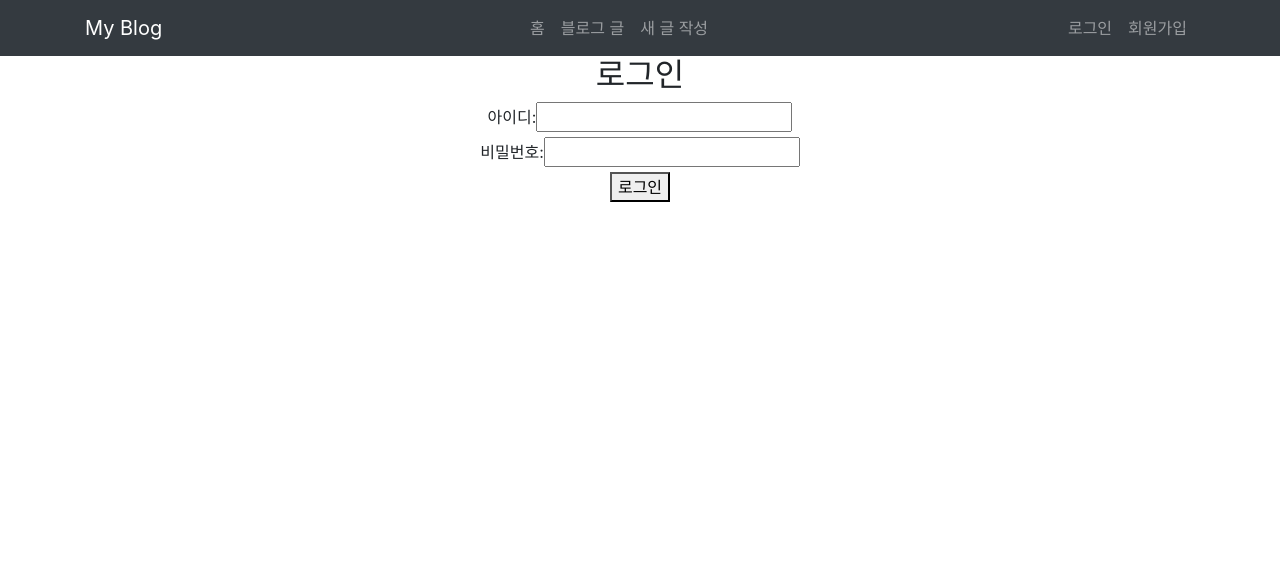
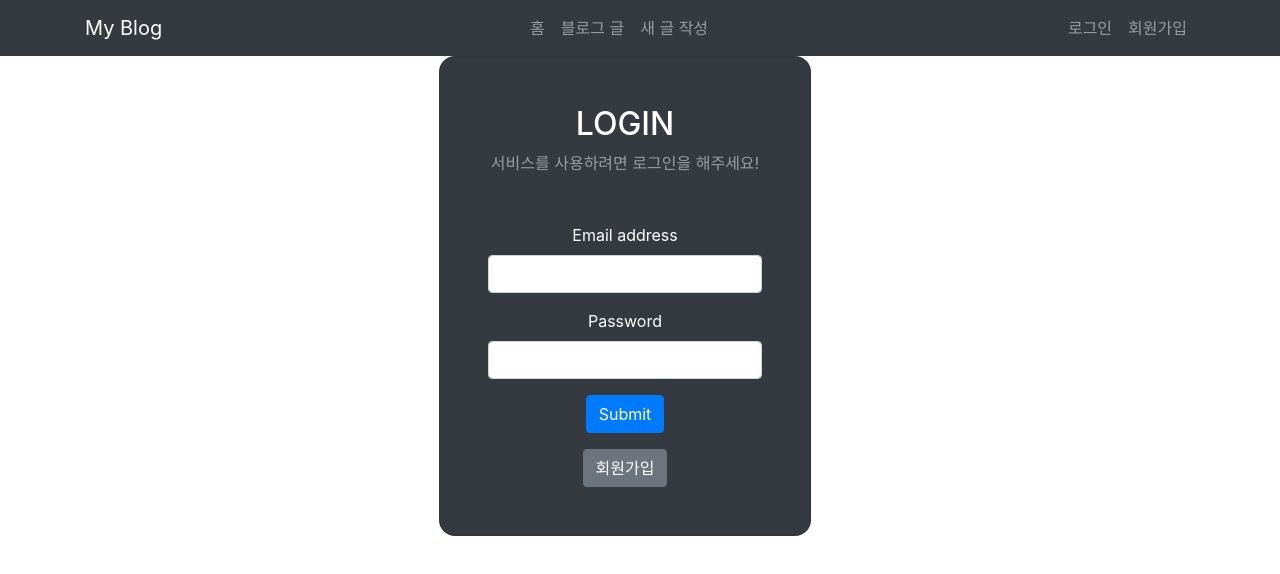
Before and after one commit to kkoma2623/spring_blog, a React (Create React App) app in the folder src/main/frontend/: page /login in a window 1280 px wide. Shown: the top 574 px of the page. Built offline with nearby package versions, Linux system fonts and the light colour scheme.

Commit message:
redirect to login page if not auth

```diff
--- a/src/main/frontend/src/BlogArticle.tsx
+++ b/src/main/frontend/src/BlogArticle.tsx
@@ -58,6 +58,10 @@ const BlogArticle: React.FC<BlogArticleProps> = ({articleId}) => {
                 const response = await fetch(`http://localhost:8080/articles/${id}`, {
                     credentials: "include"
                 });
+
+                if (response.status === 401) {
+                    navigate("/login");
+                }
 
                 if (!response.ok) {
                     throw new Error(`API 호출 실패: ${response.status}`);
--- a/src/main/frontend/src/BlogLlist.tsx
+++ b/src/main/frontend/src/BlogLlist.tsx
@@ -28,6 +28,9 @@ const BlogList: React.FC = () => {
                     credentials: "include"
                 });
 
+                if (response.status === 401) {
+                    navigate("/login");
+                }
                 // 응답이 실패한 경우
                 if (!response.ok) {
                     throw new Error(`API 호출 실패: ${response.status}`);
--- a/src/main/frontend/src/Login.tsx
+++ b/src/main/frontend/src/Login.tsx
@@ -1,65 +1,91 @@
 import React, {useState} from 'react';
+import {useNavigate} from 'react-router-dom';
 
-interface LoginProps {
-    onLoginSuccess: () => void;
-}
-
-const Login: React.FC<LoginProps> = ({onLoginSuccess}) => {
+const Login: React.FC<{ onLoginSuccess: () => void }> = ({onLoginSuccess}) => {
     const [username, setUsername] = useState('');
     const [password, setPassword] = useState('');
+    const navigate = useNavigate();
     const [error, setError] = useState<string | null>(null);
 
     const handleSubmit = async (e: React.FormEvent) => {
         e.preventDefault();
         setError(null);
 
+        const formData = new URLSearchParams();
+        formData.append('username', username);
+        formData.append('password', password);
+
         try {
             const response = await fetch('http://localhost:8080/login', {
                 method: 'POST',
                 headers: {
-                    'Content-Type': 'application/json',
+                    'Content-Type': 'application/x-www-form-urlencoded',
                 },
-                credentials: 'include', // 쿠키 포함 (세션용)
-                body: JSON.stringify({username, password}),
+                credentials: 'include', // 세션 쿠키 저장
+                body: formData.toString(),
             });
 
             if (response.ok) {
                 onLoginSuccess();
+                navigate('/articles'); // 로그인 성공 시 이동
             } else {
-                const data = await response.json();
-                setError(data.message || '로그인 실패');
+                setError('로그인 실패. 아이디나 비밀번호를 확인해주세요.');
             }
         } catch (err) {
-            setError('네트워크 오류 발생');
+            setError('네트워크 오류가 발생했습니다.');
         }
     };
 
     return (
-        <div>
-            <h2>로그인</h2>
+        <section className="d-flex vh-100 gradient-custom">
+            <div className="container-fluid row justify-content-center align-content-center">
+                <div className="card bg-dark" style={{borderRadius: '1rem'}}>
+                    <div className="card-body p-5 text-center">
+                        <h2 className="text-white">LOGIN</h2>
+                        <p className="text-white-50 mt-2 mb-5">
+                            서비스를 사용하려면 로그인을 해주세요!
+                        </p>
+
                         <form onSubmit={handleSubmit}>
-                <div>
-                    <label>아이디:</label>
+                            <div className="mb-3">
+                                <label className="form-label text-white">Email address</label>
                                 <input
-                        type="text"
+                                    type="email"
+                                    className="form-control"
+                                    name="username"
                                     value={username}
-                        onChange={e => setUsername(e.target.value)}
+                                    onChange={(e) => setUsername(e.target.value)}
                                     required
                                 />
                             </div>
-                <div>
-                    <label>비밀번호:</label>
+                            <div className="mb-3">
+                                <label className="form-label text-white">Password</label>
                                 <input
                                     type="password"
+                                    className="form-control"
+                                    name="password"
                                     value={password}
-                        onChange={e => setPassword(e.target.value)}
+                                    onChange={(e) => setPassword(e.target.value)}
                                     required
                                 />
                             </div>
-                {error && <p style={{color: 'red'}}>{error}</p>}
-                <button type="submit">로그인</button>
+                            {error && <p className="text-danger">{error}</p>}
+                            <button type="submit" className="btn btn-primary">
+                                Submit
+                            </button>
                         </form>
+
+                        <button
+                            type="button"
+                            className="btn btn-secondary mt-3"
+                            onClick={() => navigate('/signup')}
+                        >
+                            회원가입
+                        </button>
                     </div>
+                </div>
+            </div>
+        </section>
     );
 };
 
--- a/src/main/frontend/src/Signup.tsx
+++ b/src/main/frontend/src/Signup.tsx
@@ -1,79 +1,77 @@
 import React, {useState} from 'react';
+import {useNavigate} from 'react-router-dom';
 
-interface SignupProps {
-    onSignupSuccess: () => void;
-}
-
-const Signup: React.FC<SignupProps> = ({onSignupSuccess}) => {
-    const [username, setUsername] = useState('');
+const Signup: React.FC<{ onSignupSuccess: () => void }> = ({onSignupSuccess}) => {
+    const [email, setEmail] = useState('');
     const [password, setPassword] = useState('');
-    const [confirmPassword, setConfirmPassword] = useState('');
     const [error, setError] = useState<string | null>(null);
+    const navigate = useNavigate();
 
     const handleSubmit = async (e: React.FormEvent) => {
         e.preventDefault();
         setError(null);
-
-        if (password !== confirmPassword) {
-            setError('비밀번호가 일치하지 않습니다.');
-            return;
-        }
-
         try {
             const response = await fetch('http://localhost:8080/user', {
                 method: 'POST',
                 headers: {
                     'Content-Type': 'application/json',
                 },
-                body: JSON.stringify({username, password}),
+                credentials: 'include', // 세션 쿠키 저장
+                body: JSON.stringify({email, password}),
             });
 
             if (response.ok) {
                 onSignupSuccess();
+                navigate('/login');
             } else {
-                const data = await response.json();
-                setError(data.message || '회원가입 실패');
+                setError('회원가입 실패. 이미 등록된 이메일일 수 있습니다.');
             }
         } catch (err) {
-            setError('네트워크 오류 발생');
+            setError('네트워크 오류가 발생했습니다.');
         }
     };
 
     return (
-        <div>
-            <h2>회원가입</h2>
+        <section className="d-flex vh-100 gradient-custom-signup">
+            <div className="container-fluid row justify-content-center align-content-center">
+                <div className="card bg-dark" style={{borderRadius: '1rem'}}>
+                    <div className="card-body p-5 text-center">
+                        <h2 className="text-white">SIGN UP</h2>
+                        <p className="text-white-50 mt-2 mb-5">서비스 사용을 위한 회원 가입</p>
+
                         <form onSubmit={handleSubmit}>
-                <div>
-                    <label>아이디:</label>
+                            <div className="mb-3">
+                                <label className="form-label text-white">Email address</label>
                                 <input
-                        type="text"
-                        value={username}
-                        onChange={e => setUsername(e.target.value)}
+                                    type="email"
+                                    className="form-control"
+                                    name="email"
+                                    value={email}
+                                    onChange={(e) => setEmail(e.target.value)}
                                     required
                                 />
                             </div>
-                <div>
-                    <label>비밀번호:</label>
+
+                            <div className="mb-3">
+                                <label className="form-label text-white">Password</label>
                                 <input
                                     type="password"
+                                    className="form-control"
+                                    name="password"
                                     value={password}
-                        onChange={e => setPassword(e.target.value)}
+                                    onChange={(e) => setPassword(e.target.value)}
                                     required
                                 />
                             </div>
-                <div>
-                    <label>비밀번호 확인:</label>
-                    <input
-                        type="password"
-                        value={confirmPassword}
-                        onChange={e => setConfirmPassword(e.target.value)}
-                        required
-                    />
-                </div>
-                {error && <p style={{color: 'red'}}>{error}</p>}
-                <button type="submit">회원가입</button>
+
+                            {error && <p className="text-danger">{error}</p>}
+
+                            <button type="submit" className="btn btn-primary">Submit</button>
                         </form>
                     </div>
+                </div>
+            </div>
+        </section>
     );
 };
 
```
Lines whose indentation alone changed are shown as unchanged.
